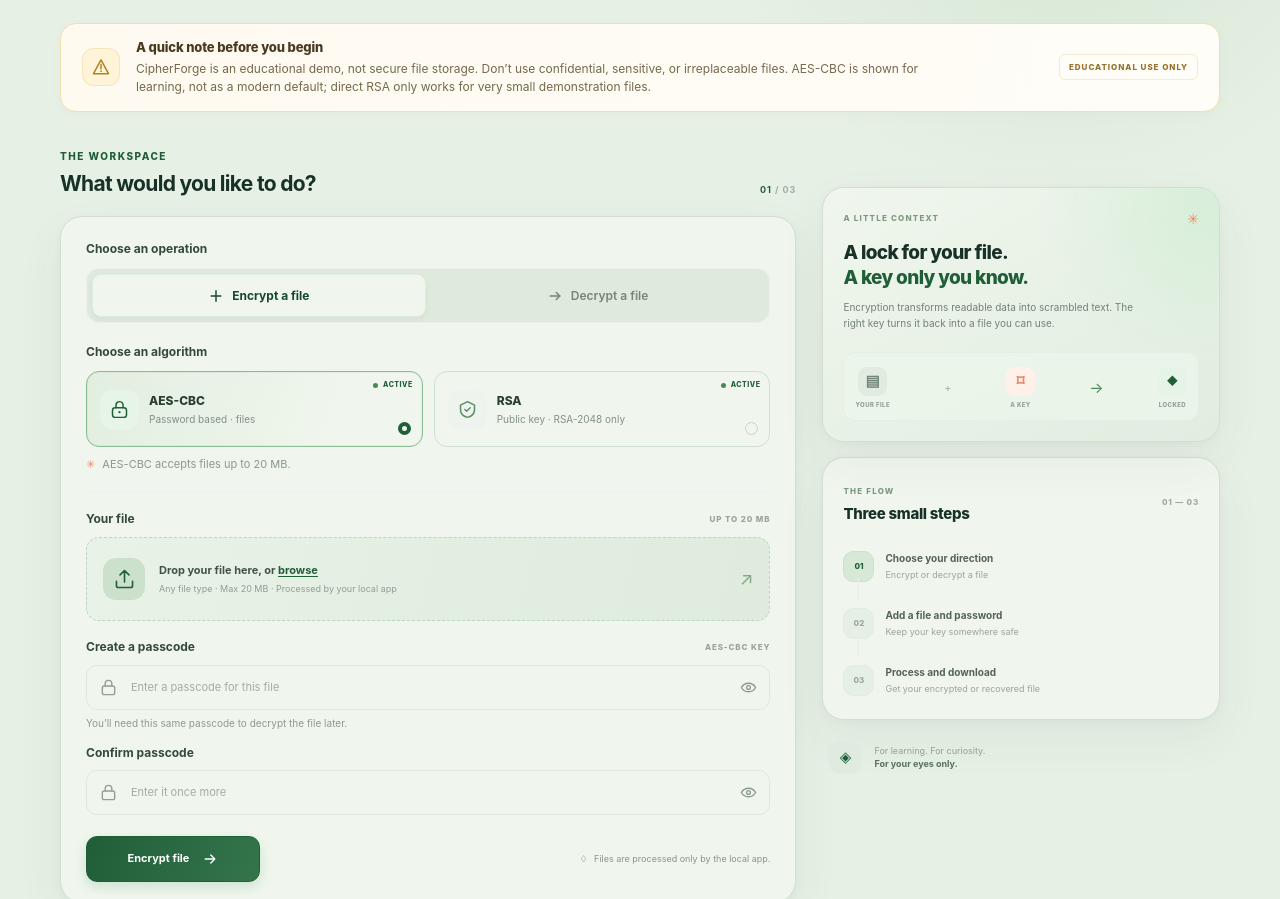
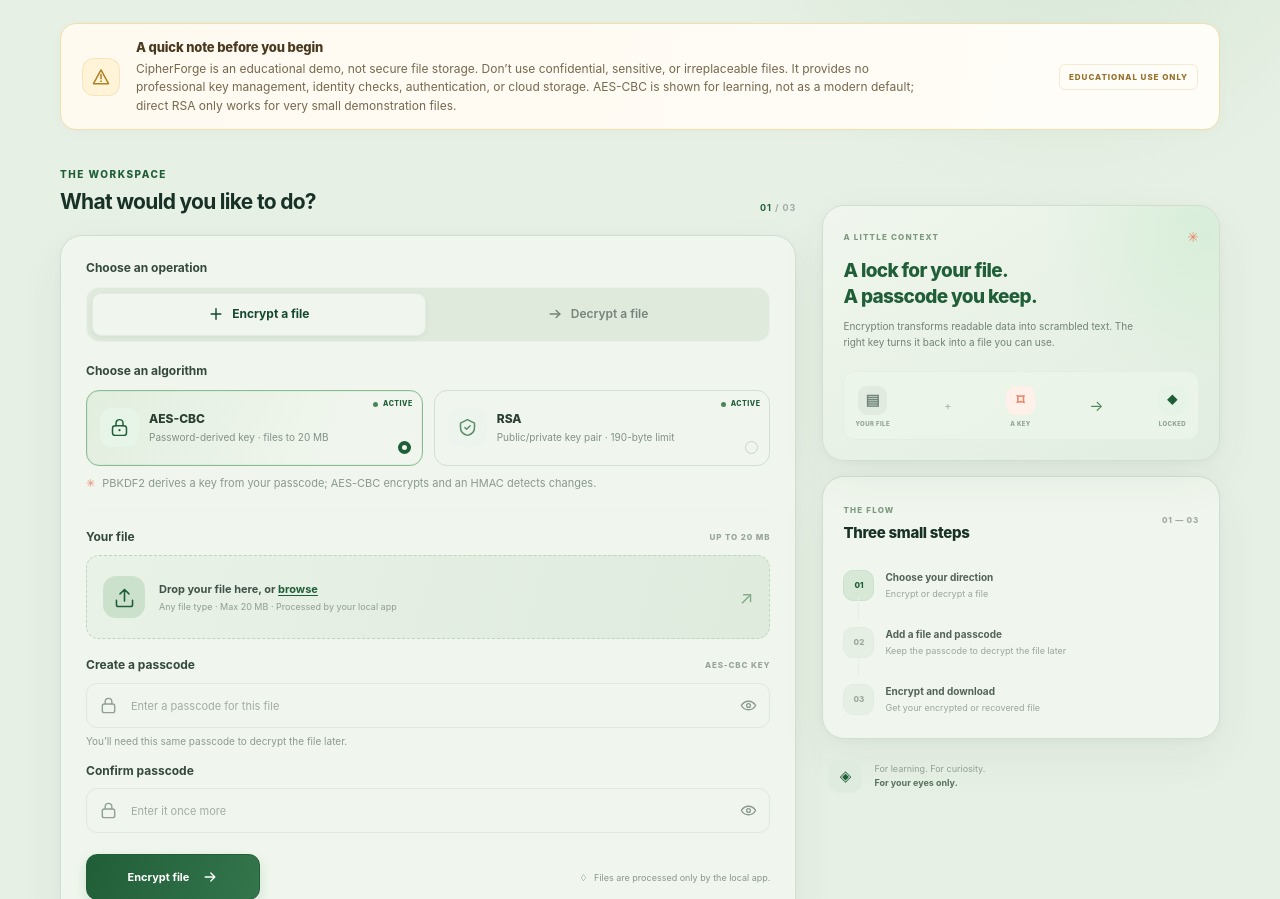
Before and after one commit to ginPhoA/CipherEncrypter, a plain HTML site: page templates/index.html in a window 1280 px wide. Shown: the part 317-1216 px from the top of the page. Drawn offline with Linux system fonts and the light colour scheme.

Commit message:
Review layout. All good

```diff
--- a/templates/index.html
+++ b/templates/index.html
@@ -77,9 +77,10 @@
           <h2 id="notice-title">A quick note before you begin</h2>
           <p>
             CipherForge is an educational demo, not secure file storage. Don’t
-            use confidential, sensitive, or irreplaceable files. AES-CBC is
-            shown for learning, not as a modern default; direct RSA only works
-            for very small demonstration files.
+            use confidential, sensitive, or irreplaceable files. It provides no
+            professional key management, identity checks, authentication, or
+            cloud storage. AES-CBC is shown for learning, not as a modern
+            default; direct RSA only works for very small demonstration files.
           </p>
         </div>
         <span class="notice-tag">EDUCATIONAL USE ONLY</span>
@@ -129,7 +130,9 @@
                   </span>
                   <span class="algorithm-copy">
                     <span class="algorithm-title">AES-CBC</span>
-                    <span class="algorithm-description">Password based · files</span>
+                    <span class="algorithm-description">
+                      Password-derived key · files to 20 MB
+                    </span>
                   </span>
                   <span class="algorithm-state active-state"><span></span> ACTIVE</span>
                   <span class="algorithm-radio" aria-hidden="true"></span>
@@ -145,13 +148,21 @@
                   </span>
                   <span class="algorithm-copy">
                     <span class="algorithm-title">RSA</span>
-                    <span class="algorithm-description">Public key · RSA-2048 only</span>
+                    <span class="algorithm-description">
+                      Public/private key pair · 190-byte limit
+                    </span>
                   </span>
                   <span class="algorithm-state active-state"><span></span> ACTIVE</span>
                   <span class="algorithm-radio" aria-hidden="true"></span>
                 </label>
               </div>
-              <p class="algorithm-footnote" id="algorithm-footnote"><span aria-hidden="true">✳</span> AES-CBC accepts files up to 20 MB.</p>
+              <p class="algorithm-footnote">
+                <span aria-hidden="true">✳</span>
+                <span id="algorithm-explanation">
+                  PBKDF2 derives a key from your passcode; AES-CBC encrypts and
+                  an HMAC detects package changes.
+                </span>
+              </p>
             </fieldset>
 
             <div class="form-divider"></div>
@@ -278,7 +289,7 @@
                 <label class="field-label rsa-passphrase-label" for="rsa-passphrase-input">Private-key passphrase <span>OPTIONAL</span></label>
                 <input id="rsa-passphrase-input" name="rsa_passphrase" type="password" autocomplete="current-password" placeholder="Only needed for an encrypted private PEM" />
               </div>
-              <p class="rsa-limit-note">Direct RSA-OAEP with RSA-2048 accepts at most 190 bytes. Images and most files are too large.</p>
+              <p class="rsa-limit-note">RSA encrypts with a public key and decrypts with its matching private key. Direct RSA accepts at most 190 bytes, so images and most files are too large.</p>
             </div>
 
             <div class="form-footer">
@@ -312,7 +323,10 @@
               <span class="aside-kicker">A LITTLE CONTEXT</span>
               <span class="aside-spark" aria-hidden="true">✳</span>
             </div>
-            <h2 id="aside-title">A lock for your file.<br /><span>A key only you know.</span></h2>
+            <h2 id="aside-title">
+              <span id="aside-heading">A lock for your file.</span><br />
+              <span id="aside-detail">A passcode you keep.</span>
+            </h2>
             <p class="aside-description">
               Encryption transforms readable data into scrambled text. The
               right key turns it back into a file you can use.
@@ -351,12 +365,18 @@
               </li>
               <li class="process-item" data-process-step="2">
                 <span class="process-number">02</span>
-                <span class="process-copy"><strong>Add a file and password</strong><span>Keep your key somewhere safe</span></span>
+                <span class="process-copy">
+                  <strong id="process-step-two-title">Add a file and passcode</strong>
+                  <span id="process-step-two-detail">Keep your passcode somewhere safe</span>
+                </span>
                 <span class="process-check" aria-hidden="true">✓</span>
               </li>
               <li class="process-item" data-process-step="3">
                 <span class="process-number">03</span>
-                <span class="process-copy"><strong>Process and download</strong><span>Get your encrypted or recovered file</span></span>
+                <span class="process-copy">
+                  <strong id="process-step-three-title">Process and download</strong>
+                  <span>Get your encrypted or recovered file</span>
+                </span>
                 <span class="process-check" aria-hidden="true">✓</span>
               </li>
             </ol>
```
